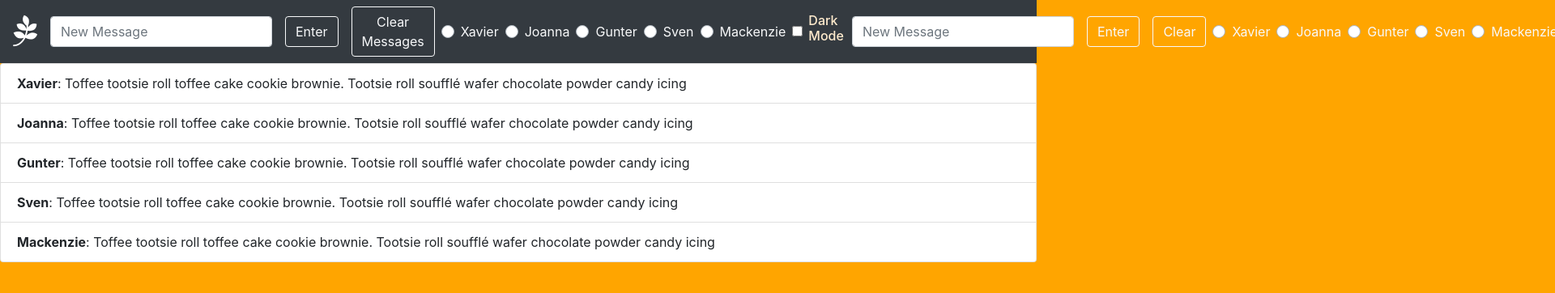
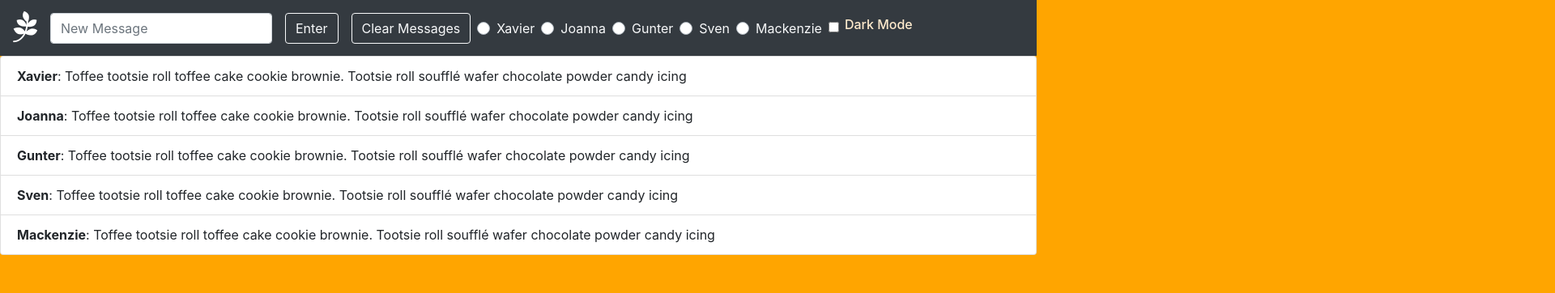
Before and after one commit to nss-evening-cohort-11/chatty-waterwheels, a website built with webpack: page src/index.html in a window 1280 px wide. Shown: the top 362 px of the page at 81% size, 1920 px wide, since content can reach past the window. Built offline with nearby package versions, Linux system fonts and the light colour scheme.

Commit message:
Update index.html
I think the navbar duplicated when I tried to resolve my Clear Messages merge.  (my branch was pushed before the change and merged afterward, so was not up to date).

```diff
--- a/src/index.html
+++ b/src/index.html
@@ -44,34 +44,6 @@
         </label>
       </div>
       <h4>Dark Mode</h4>
-      <form class="form-inline my-2 my-lg-0">
-        <input class="form-control mr-sm-2" type="input-text" id="message-input" placeholder="New Message"
-          aria-label="Enter New Message">
-      </form>
-      <button class="btn btn-outline-light m-2 my-sm-0" type="submit" id="message-submit-btn">Enter</button>
-      <button class="btn btn-outline-light m-2 my-sm-0" type="submit" id="clear-message-btn">Clear</button>
-      <div class="custom-control custom-radio">
-        <input type="radio" id="user1" name="customRadio" class="custom-control-input user-radio-btns">
-        <label class="custom-control-label text-light pr-2" for="user1">Xavier</label>
-      </div>
-      <div class="custom-control custom-radio">
-        <input type="radio" id="user2" name="customRadio" class="custom-control-input user-radio-btns">
-        <label class="custom-control-label text-light pr-2" for="user2">Joanna</label>
-      </div>
-      <div class="custom-control custom-radio">
-        <input type="radio" id="user3" name="customRadio" class="custom-control-input user-radio-btns">
-        <label class="custom-control-label text-light pr-2" for="user3">Gunter</label>
-      </div>
-      <div class="custom-control custom-radio">
-        <input type="radio" id="user4" name="customRadio" class="custom-control-input user-radio-btns">
-        <label class="custom-control-label text-light pr-2" for="user4">Sven</label>
-      </div>
-      <div class="custom-control custom-radio">
-        <input type="radio" id="user5" name="customRadio" class="custom-control-input user-radio-btns">
-        <label class="custom-control-label text-light pr-2" for="user5">Mackenzie</label>
-      </div>
-      </form>
-      <button class="btn btn-outline-light my-2 my-sm-0" type="submit" id="clear-message-btn">Clear Messages</button>
   </div>
   </nav>
   </div>
```
